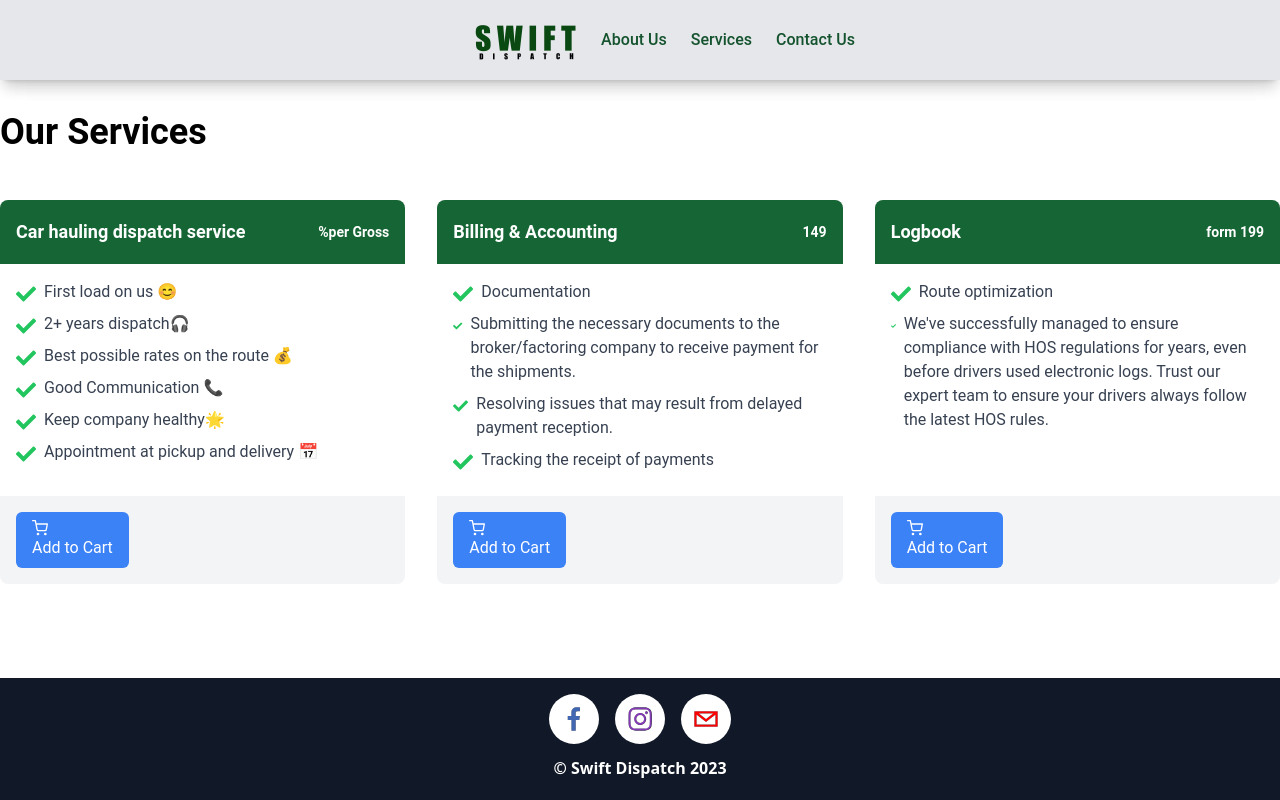
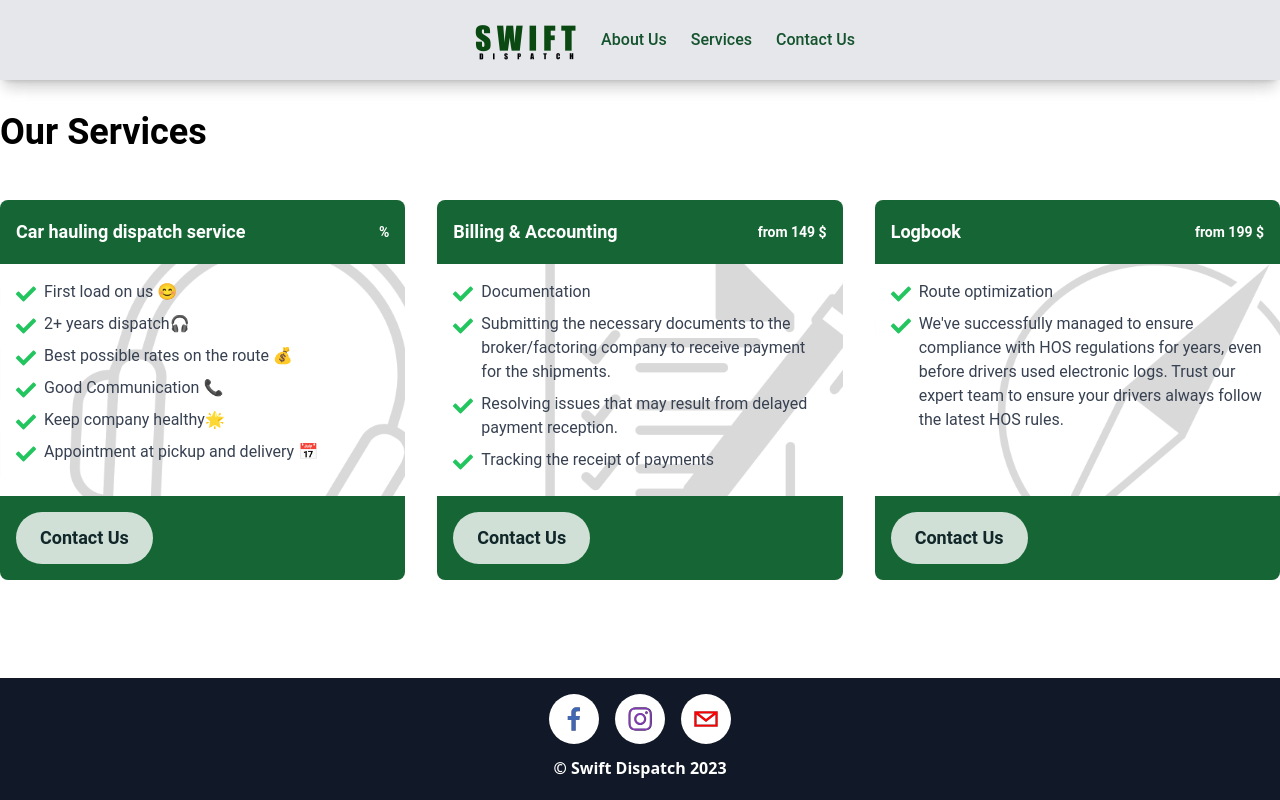
Before and after one commit to MaxOverPowered/SwiftD, a React (Create React App) app in the folder swift_dispatch_client/: page /services in a window 1280 px wide. Built offline with nearby package versions, Linux system fonts and the light colour scheme; no server answers.

Commit message:
Fix cards details check icon and add imagine on cards

```diff
--- a/swift_dispatch_client/src/components/PricingSection.jsx
+++ b/swift_dispatch_client/src/components/PricingSection.jsx
@@ -5,6 +5,7 @@
 import { useInView } from "react-intersection-observer";
 // eslint-disable-next-line no-unused-vars
 import truck_element from "../company_Icon/new/truck_element.png";
+import ServiceCard from "../pages/Services";
 
 
 const plans = [
@@ -88,36 +89,37 @@
 
   return (
     <section className="flex justify-center">
-      <motion.div
-        className="flex flex-wrap justify-center"
-        initial={{ opacity: 0 }}
-        animate={inView ? { opacity: 1 } : { opacity: 0 }}
-        transition={{ duration: 1.75 }}
-        ref={ref}
-      >
-        {plans.map((plan, index) => (
-          <motion.div key={index} className="flex">
-            <Card
-              className={classes.card}
-              style={{ boxShadow: "0px 3px 10px rgba(0, 0, 0, 0.1)" }}
-            >
-              <CardContent>
-                <Typography className={classes.title} component="h2">
-                  {plan.name}
-                </Typography>
-                <Typography className={classes.price} component="h3">
-                  {plan.price}
-                </Typography>
-                {plan.features.map((feature, index) => (
-                  <Typography key={index} className={classes.feature}>
-                    {feature}
-                  </Typography>
-                ))}
-              </CardContent>
-            </Card>
-          </motion.div>
-        ))}
-      </motion.div>
+      {/*<motion.div*/}
+      {/*  className="flex flex-wrap justify-center"*/}
+      {/*  initial={{ opacity: 0 }}*/}
+      {/*  animate={inView ? { opacity: 1 } : { opacity: 0 }}*/}
+      {/*  transition={{ duration: 1.75 }}*/}
+      {/*  ref={ref}*/}
+      {/*>*/}
+      {/*  {plans.map((plan, index) => (*/}
+      {/*    <motion.div key={index} className="flex">*/}
+      {/*      <Card*/}
+      {/*        className={classes.card}*/}
+      {/*        style={{ boxShadow: "0px 3px 10px rgba(0, 0, 0, 0.1)" }}*/}
+      {/*      >*/}
+      {/*        <CardContent>*/}
+      {/*          <Typography className={classes.title} component="h2">*/}
+      {/*            {plan.name}*/}
+      {/*          </Typography>*/}
+      {/*          <Typography className={classes.price} component="h3">*/}
+      {/*            {plan.price}*/}
+      {/*          </Typography>*/}
+      {/*          {plan.features.map((feature, index) => (*/}
+      {/*            <Typography key={index} className={classes.feature}>*/}
+      {/*              {feature}*/}
+      {/*            </Typography>*/}
+      {/*          ))}*/}
+      {/*        </CardContent>*/}
+      {/*      </Card>*/}
+      {/*    </motion.div>*/}
+      {/*  ))}*/}
+      {/*</motion.div>*/}
+      <ServiceCard/>
     </section>
   );
 };
--- a/swift_dispatch_client/src/pages/Services.jsx
+++ b/swift_dispatch_client/src/pages/Services.jsx
@@ -1,13 +1,16 @@
 import React from "react";
-import { Card } from "react-bootstrap";
-import { FaCheck } from "react-icons/fa";
-import { FiShoppingCart } from "react-icons/fi";
+import {Card} from "react-bootstrap";
+import {FaCheck} from "react-icons/fa";
+import caHaulerImage from "../company_Icon/new/1.png";
+import accountingImage from "../company_Icon/new/4.png";
+import logImage from "../company_Icon/new/3.png";
+import {motion} from "framer-motion";
 
 
 const services = [
     {
         title: "Car hauling dispatch service",
-        price: " %per Gross",
+        price: " %",
         features: [
             "First load on us 😊",
             "2+ years dispatch🎧",
@@ -16,30 +19,40 @@
             "Keep company healthy🌟",
             "Appointment at pickup and delivery 📅",
         ],
+        backgroundImage: caHaulerImage,
+        backgroundSize: "cover",
+        backgroundPosition: "center center",
     },
     {
         title: "Billing & Accounting",
-        price: 149,
+        price: "from " + 149+ " $",
         features: [
             "Documentation",
             "Submitting the necessary documents to the broker/factoring company to receive payment for the shipments.",
             "Resolving issues that may result from delayed payment reception.",
             "Tracking the receipt of payments",
         ],
+        backgroundImage: accountingImage,
+        backgroundSize: "cover",
+        backgroundPosition: "center center",
     },
     {
         title: "Logbook",
-        price: "form " + 199,
+        price: "from " + 199+" $",
         features: [
             "Route optimization",
             "We've successfully managed to ensure compliance with HOS regulations for years, even before drivers used electronic logs. Trust our expert team to ensure your drivers always follow the latest HOS rules.",
         ],
+        backgroundImage: logImage,
+        backgroundSize: "cover",
+        backgroundPosition: "center center",
     },
 ];
 
-const ServiceCard = ({ service }) => {
+const ServiceCard = ({service}) => {
     return (
-        <Card className="flex flex-col justify-between h-full">
+        <Card className="flex flex-col justify-between h-full"
+              style={{backgroundImage: `url(${service.backgroundImage})`, backgroundSize: service.backgroundSize, backgroundPosition: 'center'}}>
             <div>
                 <div className="bg-green-800 text-white py-2 px-4 rounded-t-lg">
                     <h3 className="text-lg font-bold h-12 flex items-center justify-between">
@@ -50,16 +63,26 @@
                 <ul className="text-gray-700 p-4 flex-1">
                     {service.features.map((feature, index) => (
                         <li key={index} className="flex items-start mb-2">
-                            <FaCheck className="mr-2 mt-1 text-green-500 text-xl h-5" />
-                            <span>{feature}</span>
+                            <FaCheck className="mr-2 mt-1 text-green-500 text-xl flex-shrink-0" />
+                            <span className="align-self-start">{feature}</span>
                         </li>
                     ))}
                 </ul>
             </div>
-            <div className="bg-gray-100 py-4 px-4 rounded-b-lg">
-                <button className="bg-blue-500 text-white py-2 px-4 rounded-md">
-                    <FiShoppingCart className="mr-2" />
-                    Add to Cart
+            <div className="bg-green-800 py-4 px-4 rounded-b-lg">
+                <button >
+                    {/*<FiShoppingCart className="mr-2"/>*/}
+                    {/*Add to Cart*/}
+                    <motion.button
+                        className="bg-white py-3 px-6 rounded-full text-lg font-bold text-gray-900 hover:bg-gray-300 hover:text-gray-900 transition-opacity duration-300 ease-in-out opacity-80"
+                        // onClick={handleContactClick}
+                        whileHover={{ scale: 1.2 }}
+                        transition={{ duration: 0.3 }}
+                        style={{ opacity: 0.8 }}
+                        data-scroll
+                    >
+                        Contact Us
+                    </motion.button>
                 </button>
             </div>
         </Card>
@@ -73,7 +96,7 @@
             <div className="flex flex-wrap -mx-4">
                 {services.map((service, index) => (
                     <div className="w-full sm:w-1/2 lg:w-1/3 p-4" key={index}>
-                        <ServiceCard service={service} />
+                        <ServiceCard service={service}/>
                     </div>
                 ))}
             </div>
```
